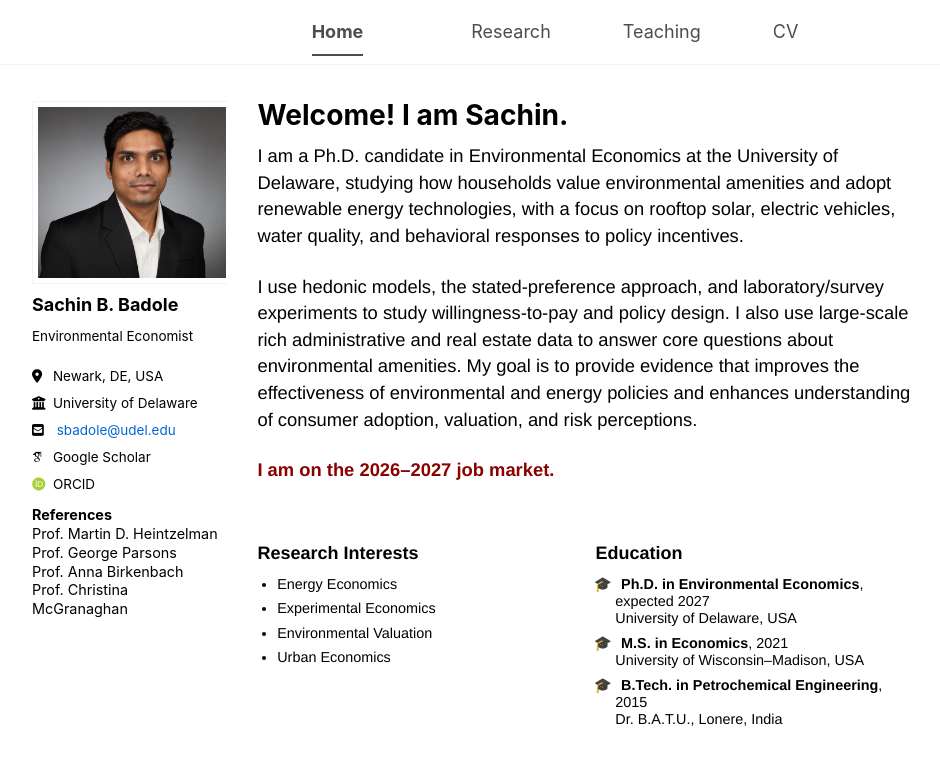
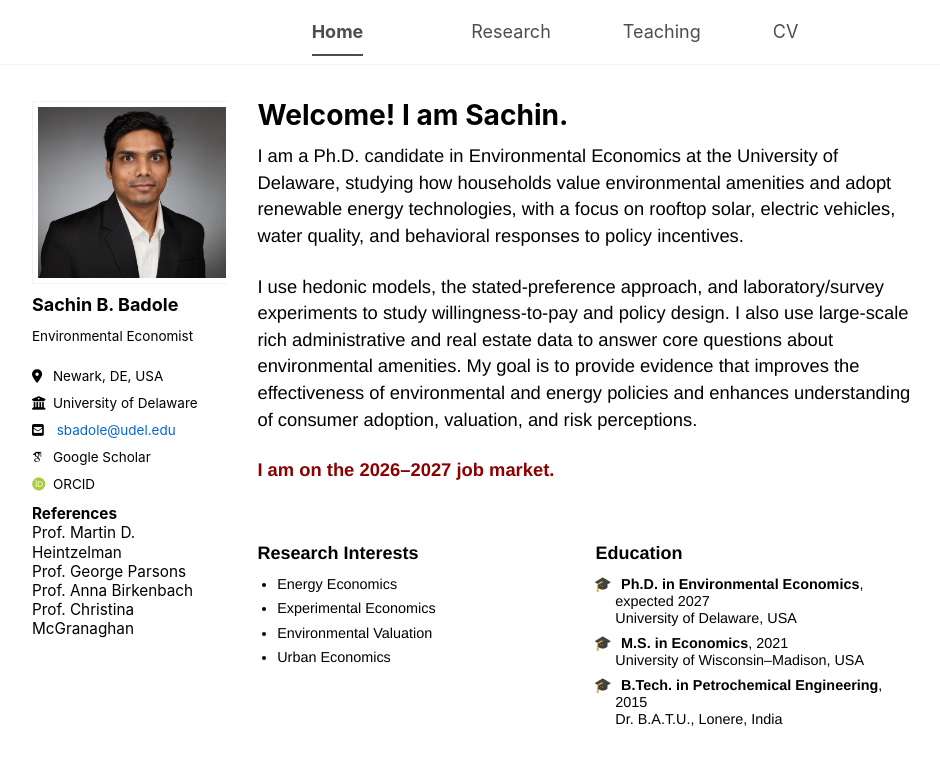
Before and after one commit to sachin-b-badole/sachin-b-badole.github.io, a Jekyll site: the page built from _pages/about.md, in a window 1280 px wide. Shown: the top 765 px of the page, without its empty margins (76-1016 px from the left). Built offline with Jekyll 4.4.1, drawn with Linux system fonts in a browser that asks for light colours; some web fonts are replaced; a script bundle is joined from its source files by our own code; library files that are not in the unit come from our copies.

Commit message:
Update custom.css

```diff
--- a/assets/css/custom.css
+++ b/assets/css/custom.css
@@ -347,9 +347,9 @@ body {
 
 /*Add Reference Name*/
 .sidebar-ref {
-  margin-top: 12px;
-  font-size: 0.8em;
-  line-height: 1.3em;
+  margin-top: 10px;
+  font-size: 0.85em;
+  line-height: 1.25em;
 }
 
 .sidebar-ref a {
```
